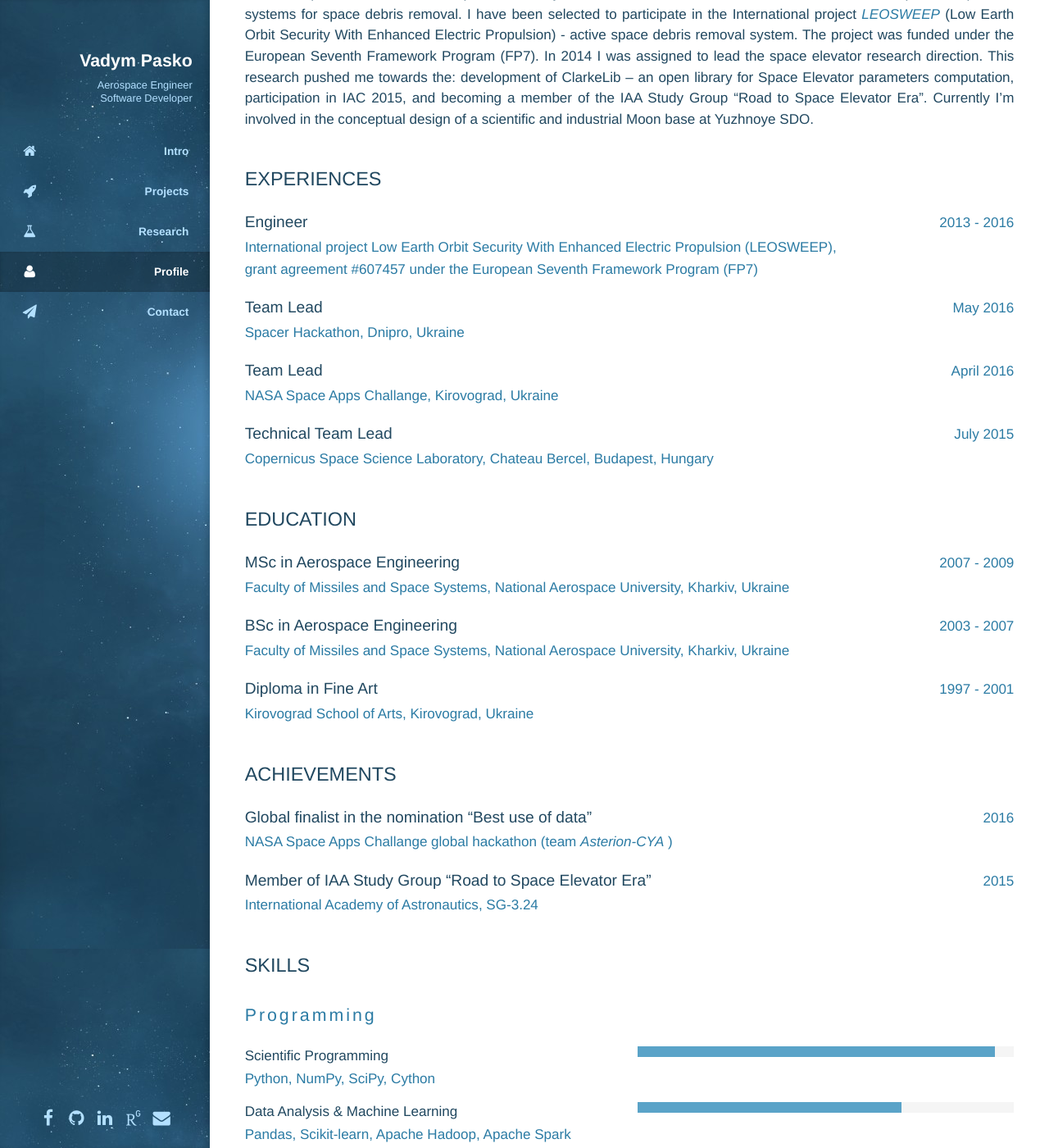
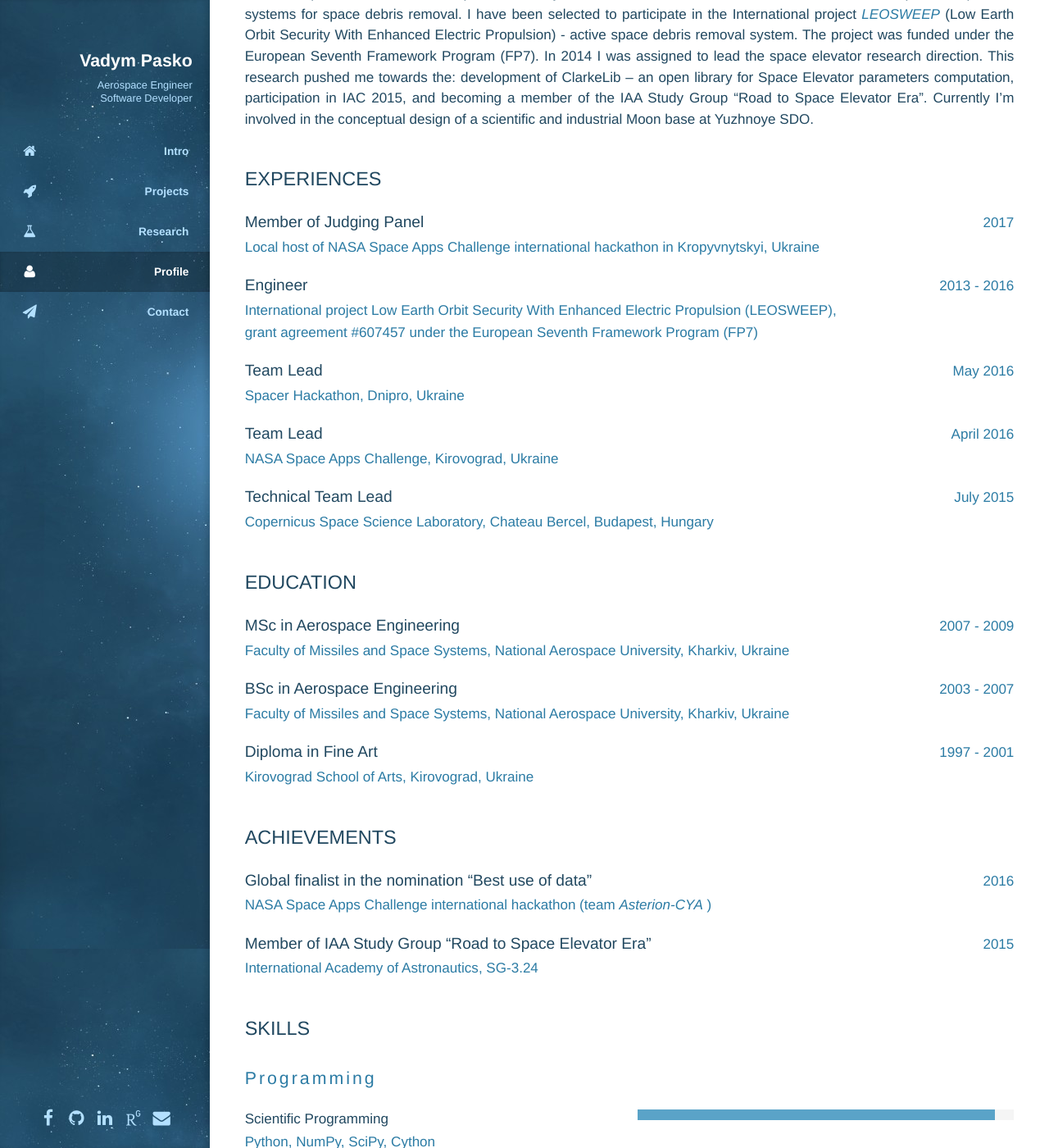
Before and after one commit to nomad-vagabond/vp-site, a Jekyll site: the page built from index.html, in a window 1280 px wide and 1400 px high, scrolled down 4673 px. Shown: the whole window at 82% size. Built offline with Jekyll 4.4.1, drawn with Linux system fonts in a browser that asks for light colours; some web fonts are replaced.

Commit message:
Add judging at Space Apps to the experiences

```diff
--- a/_includes/sections/profile.html
+++ b/_includes/sections/profile.html
@@ -57,6 +57,17 @@
       <div class="profile-item">
         <table>
           <tr>
+            <td class="title">Member of Judging Panel</td>
+            <td class="time">2017</td>
+          </tr>
+        </table>
+        <p>Local host of NASA Space Apps Challenge international hackathon in Kropyvnytskyi, Ukraine
+        </p>
+      </div>
+
+      <div class="profile-item">
+        <table>
+          <tr>
             <td class="title">Engineer</td>
             <td class="time">2013 - 2016</td>
           </tr>
@@ -82,7 +93,7 @@
             <td class="time">April 2016</td>
           </tr>
         </table>
-        <p>NASA Space Apps Challange, Kirovograd, Ukraine</p>
+        <p>NASA Space Apps Challenge, Kirovograd, Ukraine</p>
       </div>
 
       <div class="profile-item">
@@ -148,7 +159,7 @@
             <td class="time">2016</td>
           </tr>
         </table>
-        <p> NASA Space Apps Challange global hackathon
+        <p> NASA Space Apps Challenge international hackathon
         (team <a target="_blank" href="{{site.projects.asterion-cya}}">Asterion-CYA</a> )</p>
       </div>
 
```
